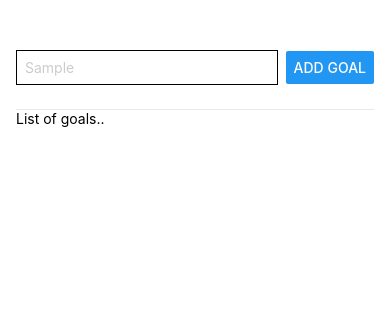
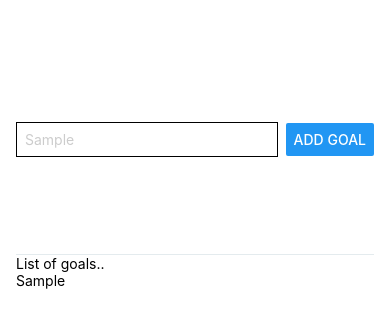
Before and after one commit to Pomi-2008/React-Native, a React Native app in the folder goalsApp/: screen / in a window 390 px wide. Both pictures are taken after typing "Sample" into the empty fields and a click on the button "ADD GOAL". Shown: the top 324 px of the page. Built offline with nearby package versions, Linux system fonts and the light colour scheme.

Commit message:
added goals

```diff
--- a/goalsApp/App.js
+++ b/goalsApp/App.js
@@ -1,15 +1,31 @@
 import { StatusBar } from 'expo-status-bar';
+import { useState } from 'react';
 import { StyleSheet, Text, View,Button, TextInput } from 'react-native';
 
 export default function App() {
+  const[enteredText, setEnteredText] = useState('');
+  const[coursegoals, setCoursegoals] = useState([]);
+
+function goalHandler(enteredgoalText) {
+    setEnteredText(enteredgoalText);
+}
+
+function addGoalHandler() {
+    setCoursegoals(
+      (currentcousrsegoals)=>[...currentcousrsegoals,enteredText]
+    );
+
+}
+
   return (
     <View style={styles.appContainer}>
     <View style={styles.inputContainer}>
-      <TextInput style={styles.textInput} placeholder='enter your goals!'/>
-      <Button title='add goal'/>
+      <TextInput style={styles.textInput} placeholder='enter your goals!' onChangeText={goalHandler}/>
+      <Button title='add goal' onPress={addGoalHandler}/>
       </View>
-      <View>
+      <View style={styles.goalsContainer}>
         <Text>List of goals..</Text>
+        {coursegoals.map ((goals)=><Text key={goals}>{goals}</Text>)}
       </View>
     </View>
   );
@@ -17,6 +33,7 @@ export default function App() {
 
 const styles = StyleSheet.create({
   appContainer:{
+    flex:1,
     padding:50,
     paddingHorizontal:16
   },
@@ -35,6 +52,9 @@ const styles = StyleSheet.create({
     width:'80%' ,
     marginRight:8,
     padding:8
+  },
+  goalsContainer:{
+    flex:3,
   }
 
 });
```
